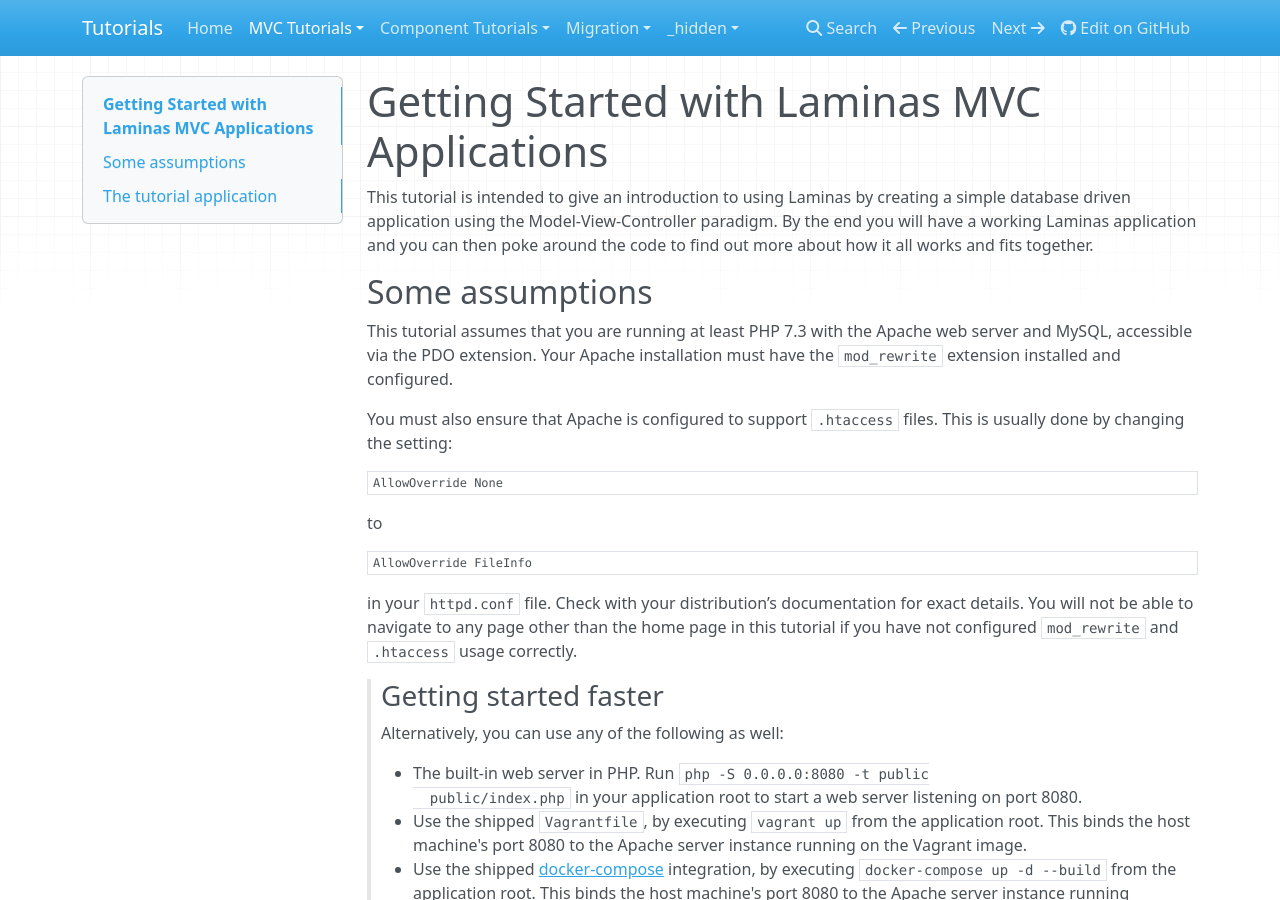
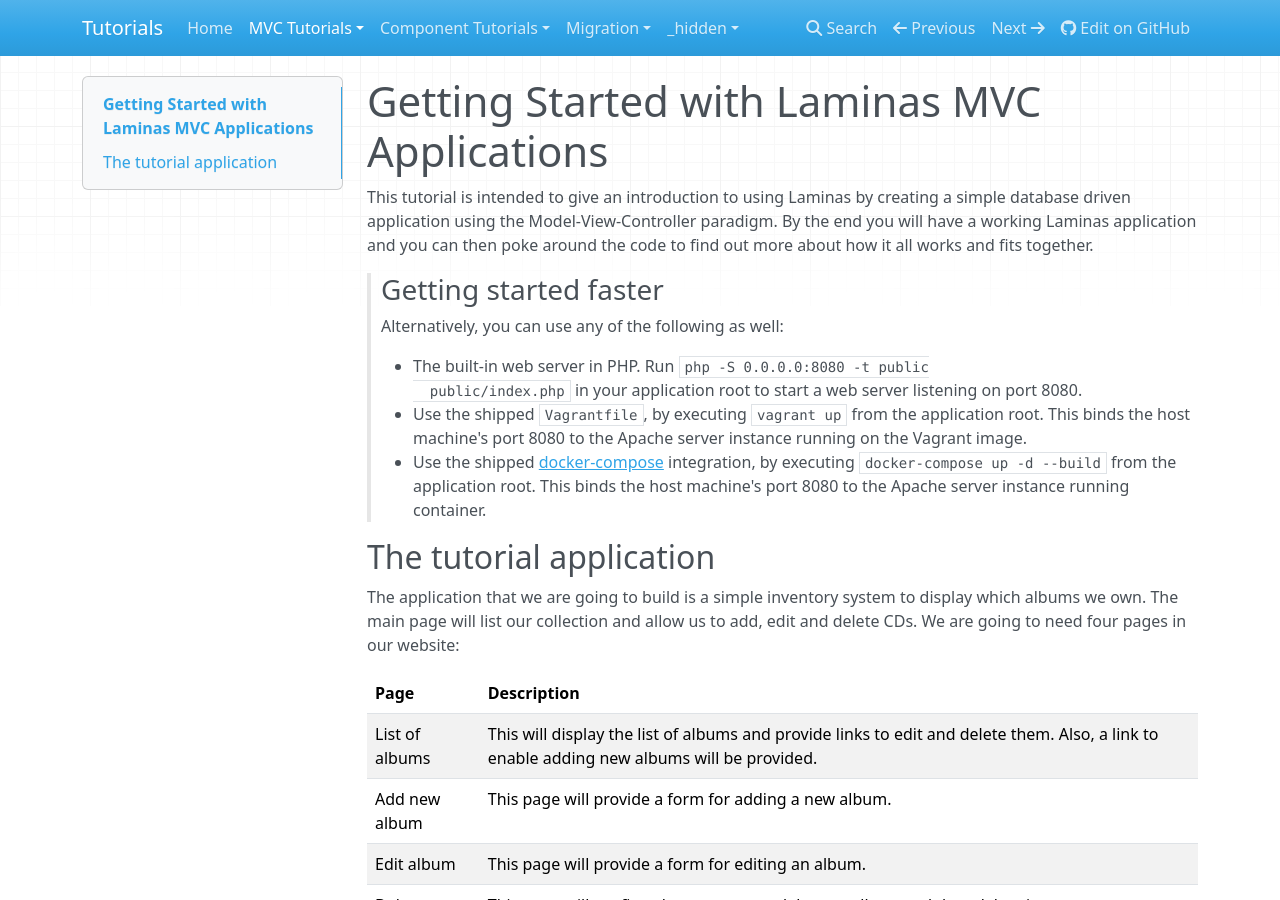
Before and after one commit to laminas/tutorials, an MkDocs documentation site: the page built from docs/book/getting-started/overview.md, in a window 1280 px wide and 900 px high. Built offline with MkDocs 1.6.1, drawn with Linux system fonts in a browser that asks for light colours; nearby versions of some CDN libraries.

Commit message:
remove some assumption
Signed-off-by: Abdul Malik Ikhsan <samsonasik@gmail.com>

````diff
--- a/docs/book/getting-started/overview.md
+++ b/docs/book/getting-started/overview.md
@@ -1,30 +1,6 @@
 # Getting Started with Laminas MVC Applications
 
 This tutorial is intended to give an introduction to using Laminas by creating a simple database driven application using the Model-View-Controller paradigm. By the end you will have a working Laminas application and you can then poke around the code to find out more about how it all works and fits together.
-
-## Some assumptions
-
-This tutorial assumes that you are running at least PHP 7.3 with the Apache
-web server and MySQL, accessible via the PDO extension. Your Apache installation
-must have the `mod_rewrite` extension installed and configured.
-
-You must also ensure that Apache is configured to support `.htaccess` files.
-This is usually done by changing the setting:
-
-```apache
-AllowOverride None
-```
-
-to
-
-```apache
-AllowOverride FileInfo
-```
-
-in your `httpd.conf` file. Check with your distribution’s documentation for
-exact details. You will not be able to navigate to any page other than the home
-page in this tutorial if you have not configured `mod_rewrite` and `.htaccess`
-usage correctly.
 
 > ### Getting started faster
 >
````
